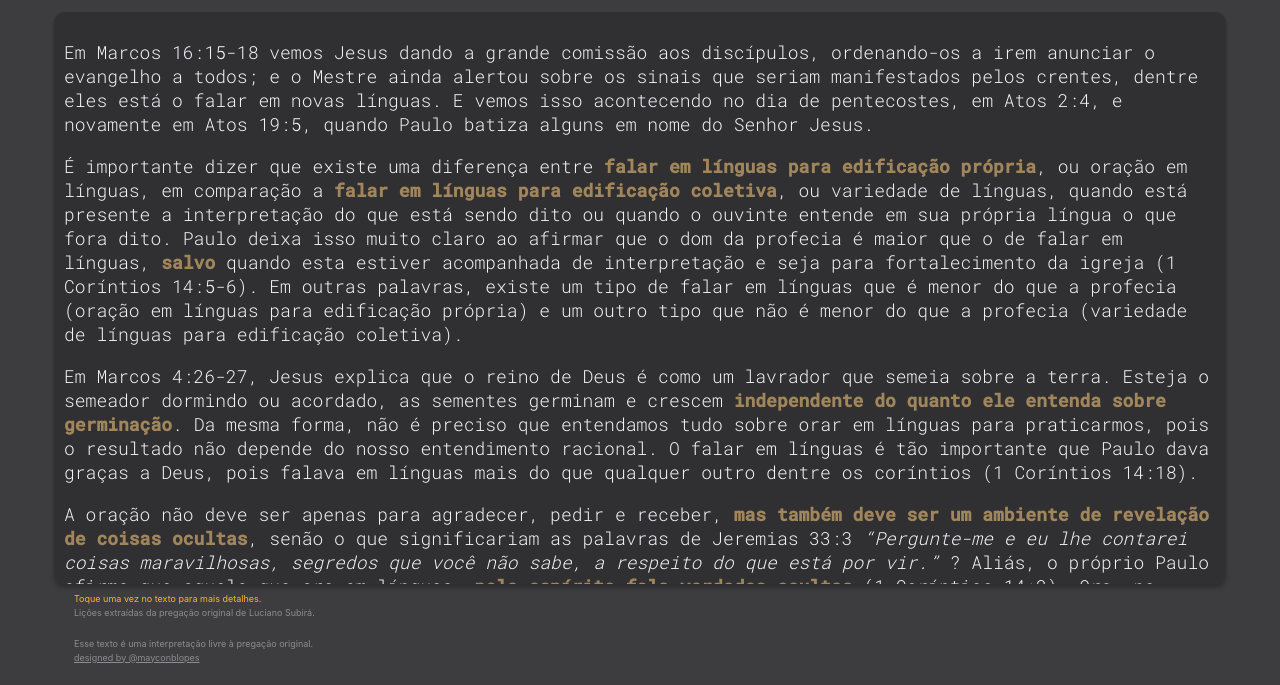
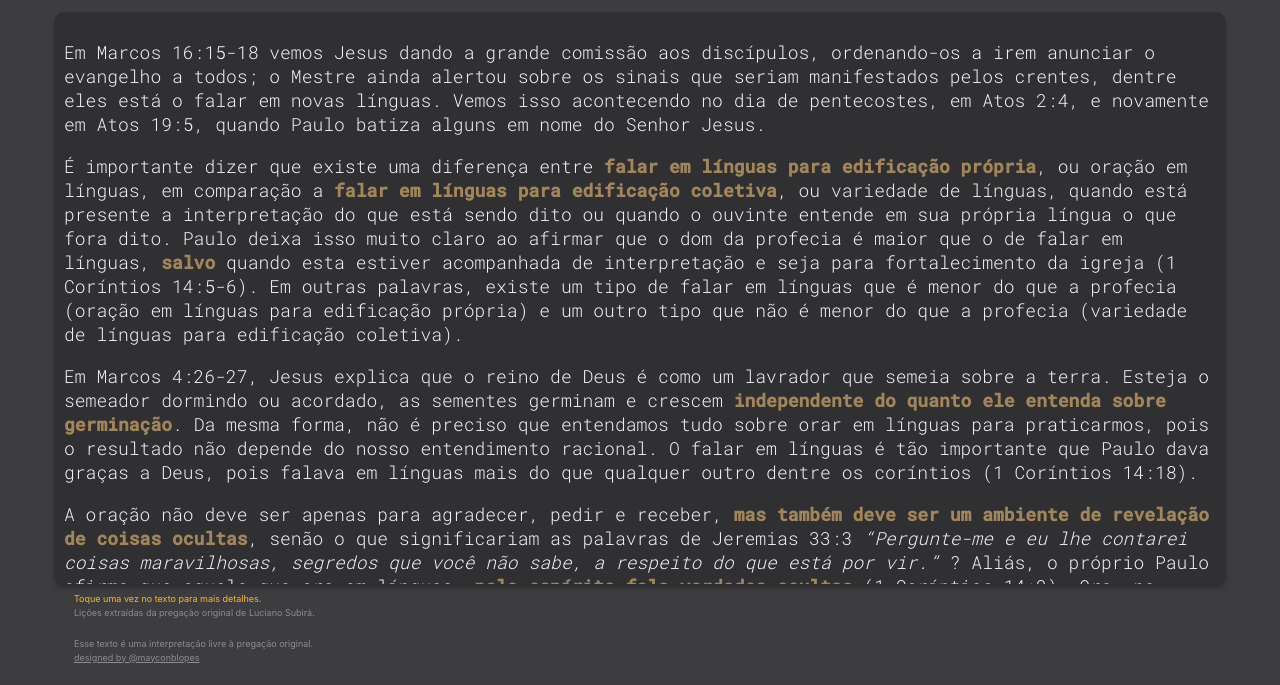
Before and after one commit to mayconblopes/a-palavra, a Gatsby site: page /palavras/vida-no-espirito in a window 1280 px wide. Shown: the part 78-763 px from the top of the page. Built offline with nearby package versions, Linux system fonts and the light colour scheme; Gatsby itself is replaced by a stand-in of ours.

Commit message:
update vida-no-espirito.md

```diff
--- a/src/palavras/vida-no-espirito.md
+++ b/src/palavras/vida-no-espirito.md
@@ -12,7 +12,7 @@ originalPreaching: 'https://www.youtube.com/live/RDuvfSp0LKs?feature=share'
 originalPreacher: 'Luciano Subirá'
 ---
 
-Em Marcos 16:15-18 vemos Jesus dando a grande comissão aos discípulos, ordenando-os a irem anunciar o evangelho a todos; e o Mestre ainda alertou sobre os sinais que seriam manifestados pelos crentes, dentre eles está o falar em novas línguas. E vemos isso acontecendo no dia de pentecostes, em Atos 2:4, e novamente em Atos 19:5, quando Paulo batiza alguns em nome do Senhor Jesus.
+Em Marcos 16:15-18 vemos Jesus dando a grande comissão aos discípulos, ordenando-os a irem anunciar o evangelho a todos; o Mestre ainda alertou sobre os sinais que seriam manifestados pelos crentes, dentre eles está o falar em novas línguas. Vemos isso acontecendo no dia de pentecostes, em Atos 2:4, e novamente em Atos 19:5, quando Paulo batiza alguns em nome do Senhor Jesus.
 
 É importante dizer que existe uma diferença entre <span>falar em línguas para edificação própria</span>, ou oração em línguas, em comparação a <span>falar em línguas para edificação coletiva</span>, ou variedade de línguas, quando está presente a interpretação do que está sendo dito ou quando o ouvinte entende em sua própria língua o que fora dito. Paulo deixa isso muito claro ao afirmar que o dom da profecia é maior que o de falar em línguas, <span>salvo</span> quando esta estiver acompanhada de interpretação e seja para fortalecimento da igreja (1 Coríntios 14:5-6). Em outras palavras, existe um tipo de falar em línguas que é menor do que a profecia (oração em línguas para edificação própria) e um outro tipo que não é menor do que a profecia (variedade de línguas para edificação coletiva).
 
```
